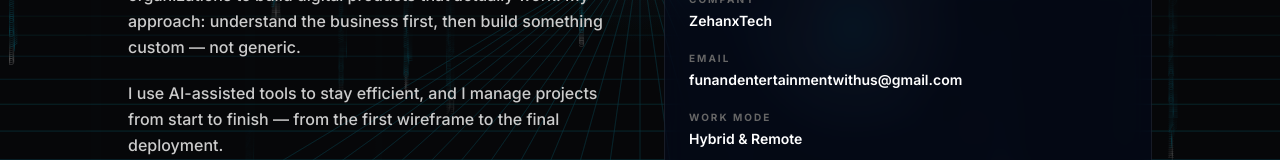
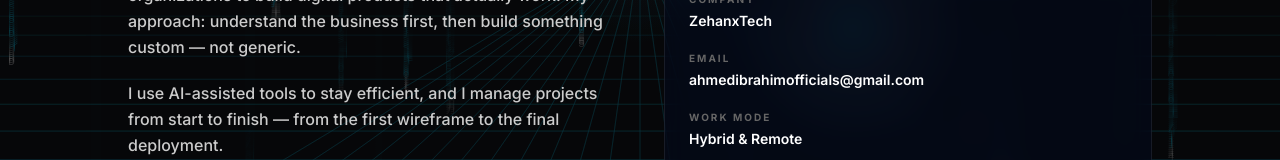
Before and after one commit to AhmedIbrahimofficial/portfolio, a Next.js app: page /about in a window 1280 px wide. Shown: the part 470-630 px from the top of the page. Built offline with nearby package versions, Linux system fonts and the light colour scheme; no server answers.

Commit message:
fix: update email to ahmedibrahimofficials@gmail.com and LinkedIn URL

```diff
--- a/app/about/page.tsx
+++ b/app/about/page.tsx
@@ -61,14 +61,14 @@ export default function AboutPage() {
                 { label: "Title",       value: "AI Innovator | Full Stack Web Developer" },
                 { label: "Location",    value: "Gujranwala, Punjab, Pakistan" },
                 { label: "Company",     value: "ZehanxTech" },
-                { label: "Email",       value: "funandentertainmentwithus@gmail.com", isLink: true },
+                { label: "Email", value: "ahmedibrahimofficials@gmail.com", isLink: true },
                 { label: "Work Mode",   value: "Hybrid & Remote" },
                 { label: "Connections", value: `${connections} LinkedIn · ${followers} Followers` },
               ].map((item) => (
                 <div key={item.label} className="flex flex-col gap-1">
                   <span className="text-[10px] uppercase tracking-[0.2em] font-bold" style={{ color: "#666666" }}>{item.label}</span>
                   {item.isLink ? (
-                    <a href="https://mail.google.com/mail/?view=cm&to=funandentertainmentwithus@gmail.com"
+                    <a href="https://mail.google.com/mail/?view=cm&to=ahmedibrahimofficials@gmail.com"
                       target="_blank" rel="noopener noreferrer"
                       className="text-sm font-semibold hover:text-[#89AACC] transition-colors"
                       style={{ color: "#ffffff" }}>{item.value}</a>
--- a/app/components/ContactFooter.tsx
+++ b/app/components/ContactFooter.tsx
@@ -5,7 +5,7 @@ import HlsVideo from "./HlsVideo";
 
 const MARQUEE_TEXT = "BUILDING THE FUTURE • ";
 const SOCIAL_LINKS = [
-  { label: "LinkedIn", href: "https://www.linkedin.com/in/rafaqat-hussain-5615483a9/" },
+  { label: "LinkedIn", href: "https://www.linkedin.com/in/ahmed-ibrahim-5615483a9/" },
   { label: "Twitter",  href: "https://x.com/ZehanxTech" },
   { label: "GitHub",   href: "https://github.com/AhmedIbrahimofficial" },
   { label: "ZehanxTech", href: "https://zehanxtech.com" },
@@ -57,7 +57,7 @@ export default function ContactFooter() {
             <em style={{ color: "#89AACC" }}>great</em>
           </h2>
 
-          <a href="https://mail.google.com/mail/?view=cm&to=funandentertainmentwithus@gmail.com"
+          <a href="https://mail.google.com/mail/?view=cm&to=ahmedibrahimofficials@gmail.com"
             target="_blank"
             rel="noopener noreferrer"
             className="group relative inline-flex items-center gap-2 rounded-full text-sm px-8 py-4 font-bold border transition-all duration-200 hover:scale-105"
@@ -66,7 +66,7 @@ export default function ContactFooter() {
               style={{ background: "linear-gradient(90deg, #89AACC 0%, #4E85BF 100%)", zIndex: -1 }} />
             <span className="relative z-10 flex items-center gap-2 rounded-full px-8 py-4 -mx-8 -my-4"
               style={{ background: "#161616" }}>
-              funandentertainmentwithus@gmail.com ↗
+              ahmedibrahimofficials@gmail.com ↗
             </span>
           </a>
         </div>
@@ -87,7 +87,7 @@ export default function ContactFooter() {
             <span className="w-2 h-2 rounded-full animate-pulse" style={{ background: "#4ade80" }} />
             <span className="text-xs font-bold" style={{ color: "#cccccc" }}>Available for projects</span>
           </div>
-          <p className="text-xs font-medium" style={{ color: "#666666" }}>© 2025 Ahmed Ibrahim</p>
+          <p className="text-xs font-medium" style={{ color: "#666666" }}>© {new Date().getFullYear()} Ahmed Ibrahim</p>
         </div>
       </div>
     </footer>
--- a/app/components/ContactForm.tsx
+++ b/app/components/ContactForm.tsx
@@ -7,7 +7,7 @@ type Status = "idle" | "sending" | "success" | "error";
 // ─────────────────────────────────────────────
 // HOW TO GET YOUR WEB3FORMS KEY (one-time, free):
 //   1. Go to https://web3forms.com
-//   2. Enter: funandentertainmentwithus@gmail.com
+//   2. Enter: ahmedibrahimofficials@gmail.com
 //   3. Click "Create Access Key"
 //   4. Check your Gmail — copy the key
 //   5. Replace WEB3FORMS_KEY below with that key
--- a/app/components/Footer.tsx
+++ b/app/components/Footer.tsx
@@ -50,11 +50,11 @@ export default function Footer() {
         {/* Social */}
         <div className="flex items-center gap-4">
           {[
-            { label: "LinkedIn",   href: "https://www.linkedin.com/in/rafaqat-hussain-5615483a9/" },
+            { label: "LinkedIn",   href: "https://www.linkedin.com/in/ahmed-ibrahim-5615483a9/" },
             { label: "GitHub",     href: "https://github.com/AhmedIbrahimofficial" },
             { label: "Twitter",    href: "https://x.com/ZehanxTech" },
             { label: "ZehanxTech", href: "https://zehanxtech.com" },
-            { label: "Email",      href: "https://mail.google.com/mail/?view=cm&to=funandentertainmentwithus@gmail.com" },
+            { label: "Email",      href: "https://mail.google.com/mail/?view=cm&to=ahmedibrahimofficials@gmail.com" },
           ].map((link) => (
             <a key={link.label} href={link.href}
               target={link.href.startsWith("http") ? "_blank" : undefined}
--- a/app/components/Navbar.tsx
+++ b/app/components/Navbar.tsx
@@ -124,7 +124,7 @@ export default function Navbar() {
           <span className="hidden lg:block w-px h-5 mx-1" style={{ background: "hsl(0 0% 12%)" }} />
 
           {/* Say hi — desktop */}
-          <a href="https://mail.google.com/mail/?view=cm&to=funandentertainmentwithus@gmail.com"
+          <a href="https://mail.google.com/mail/?view=cm&to=ahmedibrahimofficials@gmail.com"
             target="_blank" rel="noopener noreferrer"
             className="group relative text-xs rounded-full px-3 py-1.5 transition-all duration-200 hidden lg:flex items-center gap-1"
             style={{ color: "#fff" }}>
--- a/app/components/ReachOutSection.tsx
+++ b/app/components/ReachOutSection.tsx
@@ -6,9 +6,9 @@ const CONTACTS = [
   {
     id: 1,
     label: "LinkedIn",
-    handle: "@rafaqat-hussain",
+    handle: "@ahmed-ibrahim",
     desc: "Connect professionally & view my career",
-    href: "https://www.linkedin.com/in/rafaqat-hussain-5615483a9/",
+    href: "https://www.linkedin.com/in/ahmed-ibrahim-5615483a9/",
     color: "#0A66C2",
     icon: (
       <svg width="24" height="24" viewBox="0 0 24 24" fill="currentColor">
@@ -58,9 +58,9 @@ const CONTACTS = [
   {
     id: 5,
     label: "Gmail",
-    handle: "funandentertainmentwithus",
+    handle: "ahmedibrahimofficials",
     desc: "Send a detailed project inquiry",
-    href: "https://mail.google.com/mail/?view=cm&to=funandentertainmentwithus@gmail.com",
+    href: "https://mail.google.com/mail/?view=cm&to=ahmedibrahimofficials@gmail.com",
     color: "#EA4335",
     icon: (
       <svg width="24" height="24" viewBox="0 0 24 24" fill="currentColor">
```
